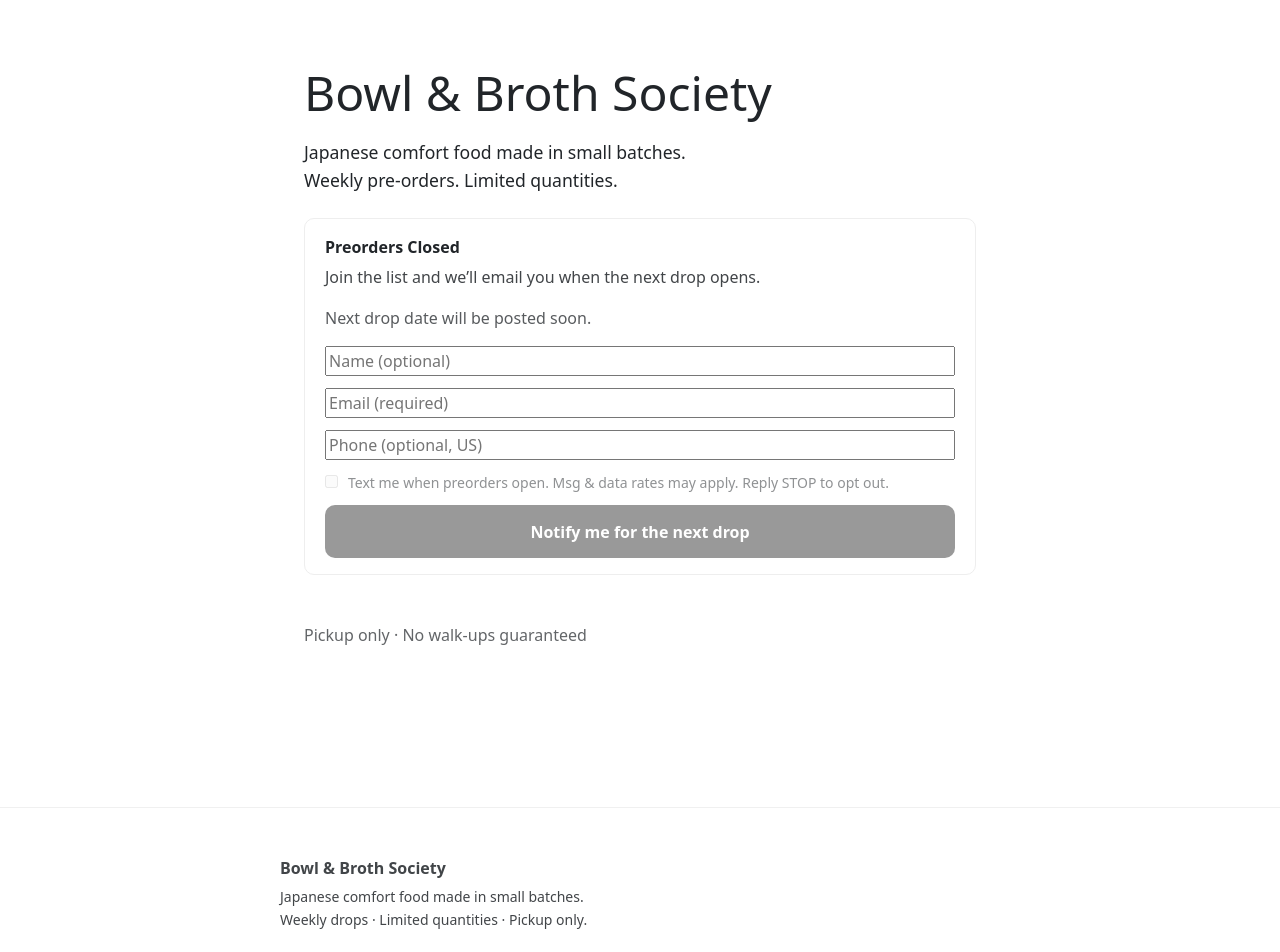
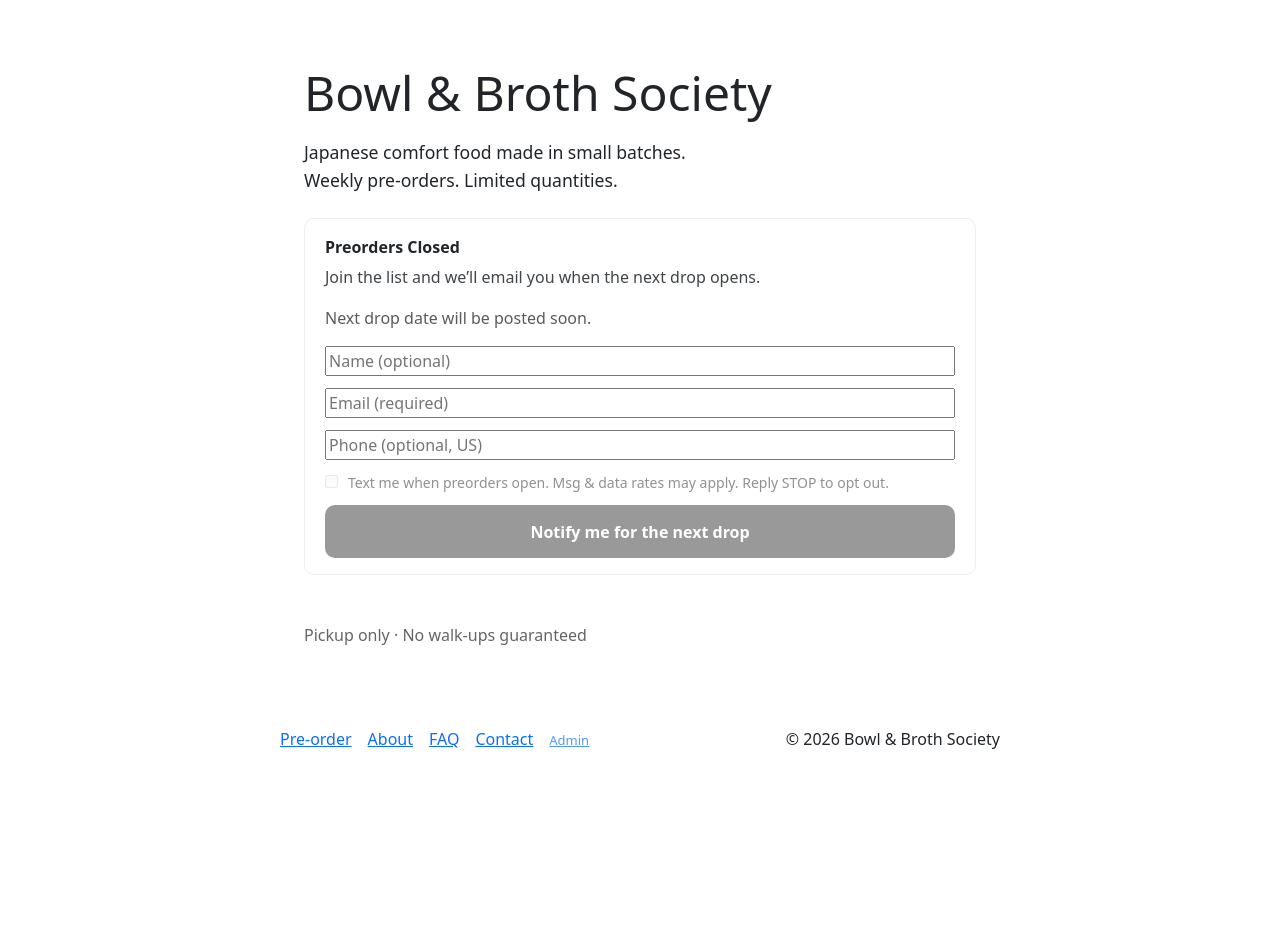
Before and after one commit to cornellb28/orderbbs-app, a Next.js app: page / in a window 1280 px wide. Shown: the top 952 px of the page. After the commit the page ends 800 px from the top, so only its background shows below. Built offline with nearby package versions, Linux system fonts and the light colour scheme; no server answers; the database is empty.

Commit message:
last update

```diff
--- a/src/app/components/footer.tsx
+++ b/src/app/components/footer.tsx
@@ -6,35 +6,18 @@ type FooterProps = {
 
 export default function Footer({ isAdmin = false }: FooterProps) {
     return (
-        <footer
-            style={{
-                marginTop: "5rem",
-                padding: "3rem 1.5rem 2rem",
-                borderTop: "1px solid #eee",
-                opacity: 0.85,
-            }}
-        >
+        <footer className="container">
             <div
                 style={{
                     maxWidth: 720,
                     margin: "0 auto",
                     display: "grid",
-                    gridTemplateColumns: "1fr",
-                    gap: "2rem",
+                    gridTemplateColumns: "1fr 1fr",
+                    gap: "1rem",
                 }}
             >
-                {/* Brand */}
-                <div>
-                    <strong>Bowl & Broth Society</strong>
-                    <p style={{ marginTop: 6, fontSize: 14, lineHeight: 1.6 }}>
-                        Japanese comfort food made in small batches.
-                        <br />
-                        Weekly drops · Limited quantities · Pickup only.
-                    </p>
-                </div>
-
                 {/* Customer info */}
-                <div style={{ fontSize: 14, lineHeight: 1.8 }}>
+                <div className="d-flex flex-row gap-3">
                     <div>
                         <Link href="/preorder">Pre-order</Link>
                     </div>
@@ -58,7 +41,7 @@ export default function Footer({ isAdmin = false }: FooterProps) {
                 </div>
 
                 {/* Meta */}
-                <div style={{ fontSize: 13, opacity: 0.7 }}>
+                <div className="text-end">
 
                     <div>© {new Date().getFullYear()} Bowl & Broth Society</div>
                 </div>
--- a/src/lib/events.ts
+++ b/src/lib/events.ts
@@ -36,10 +36,11 @@ export async function getActiveEventWithMenu(): Promise<EventWithMenu | null> {
     return null;
   }
 
-  const menu = data.event_products
+  const menu = (data.event_products ?? [])
     .filter((ep) => ep.is_active)
     .sort((a, b) => a.sort_order - b.sort_order)
-    .map((ep) => ep.products);
+    .map((ep) => ep.products)
+    .filter((p): p is NonNullable<typeof p> => Boolean(p));
 
   return { ...data, menu };
 }
```
Also changed, not shown: 1 other file (tests, documents, lock files or other folders).
